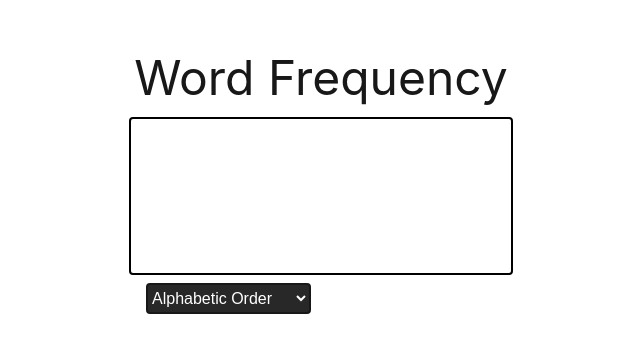
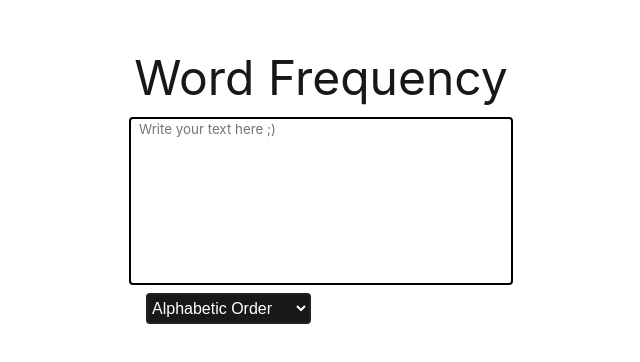
Before and after one commit to rafaelofil/Words-Frequency, a Vue app: page / in a window 1280 px wide. Shown: the part 120-482 px from the top of the page, without its empty margins (319-959 px from the left). Built offline with nearby package versions, Linux system fonts and the light colour scheme.

Commit message:
Get value on orderWords when keyup event call function

```diff
--- a/src/assets/base.css
+++ b/src/assets/base.css
@@ -15,10 +15,10 @@
   --vt-c-divider-dark-1: rgba(84, 84, 84, 0.65);
   --vt-c-divider-dark-2: rgba(84, 84, 84, 0.48);
 
-  --vt-c-text-light-1: var(--vt-c-indigo);
+  --vt-c-text-light-1: var(--vt-c-black);
   --vt-c-text-light-2: rgba(60, 60, 60, 0.66);
   --vt-c-text-dark-1: var(--vt-c-white);
-  --vt-c-text-dark-2: rgba(235, 235, 235, 0.64);
+  --vt-c-text-dark-2: var(--vt-c-black);
 }
 
 /* semantic color variables for this project */
@@ -30,19 +30,19 @@
   --color-border: var(--vt-c-divider-light-2);
   --color-border-hover: var(--vt-c-divider-light-1);
 
-  --color-heading: var(--vt-c-text-light-1);
-  --color-text: var(--vt-c-text-light-1);
+  --color-heading: var(--vt-c-text-dark-1);
+  --color-text: var(--vt-c-text-dark-2);
 
   --section-gap: 160px;
 }
 
-@media (prefers-color-scheme: dark) {
+@media (prefers-color-scheme: light) {
   :root {
     --color-background: var(--vt-c-black);
     --color-background-soft: var(--vt-c-black-soft);
     --color-background-mute: var(--vt-c-black-mute);
 
-    --color-border: var(--vt-c-divider-dark-2);
+    --color-border: var(--vt-c-black-soft);
     --color-border-hover: var(--vt-c-divider-dark-1);
 
     --color-heading: var(--vt-c-text-dark-1);
--- a/src/components/BoxWord.vue
+++ b/src/components/BoxWord.vue
@@ -8,7 +8,7 @@
 
   const words: ComputedRef<string[]> = computed(() => text.value.split(/[^A-ZÀ-ź]/gi).filter((item) => item != "").sort());
 
-  watch(order, (newOrder) => orderWords(newOrder));
+  // watch(order, (newOrder) => orderWords(newOrder));
 
  function countWords() {
    wordsFrequency.value = [];
@@ -22,6 +22,8 @@
 
       howManyWordsRepeat(i);
     }
+
+    orderWords(order);
   }
 
   function howManyWordsRepeat(i: number) {
@@ -41,7 +43,7 @@
   }
 
   function orderWords(order: string) {
-    switch (order) {
+    switch (order.value || order) {
       case "Alphabetic Order":
         wordsFrequency.value.sort((a, b) => (a.word > b.word ? 1 : -1));
         break;
@@ -55,15 +57,14 @@
         wordsFrequency.value.sort((a, b) => b.frequency - a.frequency);
       }
   }
-
 </script>
 
 <template>
 	<div class="container-text">
-		<textarea id="text" name="text" rows="10" v-model="text" @keyup="countWords"></textarea>
+		<textarea id="text" name="text" rows="10" v-model="text" @keyup="countWords" placeholder="Write your text here ;)"></textarea>
 
     <div>
-      <select name="order" id="order" v-model="order">
+      <select name="order" id="order" v-model="order" @change="orderWords(order)">
         <option selected>Alphabetic Order</option>
         <option>Ascending Order</option>
         <option>Descending Order</option>
@@ -109,11 +110,11 @@
   width: 165px;
   padding: 0.25rem 0rem;
 
-  color: var(--vt-c-white);
+  color: var(--color-heading);
   font-size: 1rem;
 
-  background: var(--vt-c-black-mute);
-  border: 2px solid var(--vt-c-black);
+  background: var(--color-background);
+  border: 2px solid var(--color-border);
   border-radius: 4px;
 }
 
@@ -125,8 +126,13 @@
 	border: 2px solid #000;
 	border-radius: 4px;
 	width: 30%;
+  padding-left: 0.5rem;
 
   resize: none;
+  outline: none;
+
+  font-family: Inter, -apple-system, BlinkMacSystemFont, 'Segoe UI', Roboto, Oxygen, Ubuntu,
+  Cantarell, 'Fira Sans', 'Droid Sans', 'Helvetica Neue', sans-serif;
 }
 
 .container-table {
@@ -137,17 +143,19 @@
 }
 
 .container-table table,td {
-  border: 2px solid var(--vt-c-black-soft);
+  border: 2px solid var(--color-border);
 }
 
 .container-table td {
   width: 50%;
   text-align: center;
+
+  color: var(--color-text);
 }
 
 .container-table thead {
-  background: var(--vt-c-black-mute);
-  color: var(--vt-c-white);
+  background: var(--color-background-mute);
+  color: var(--color-heading);
   justify-content: space-around;
 }
 
```
